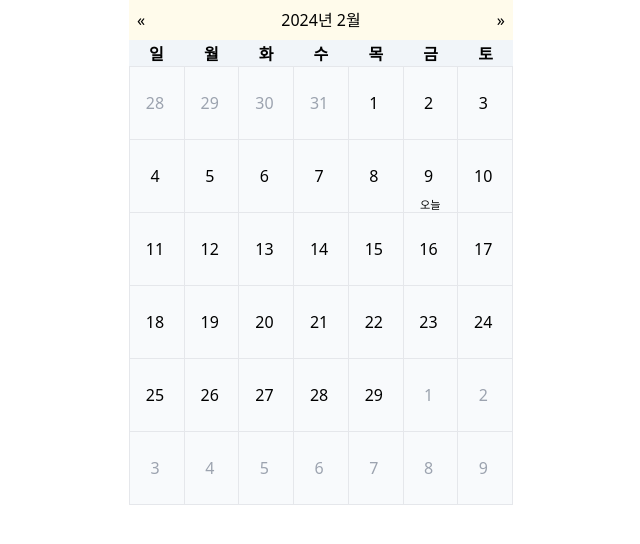
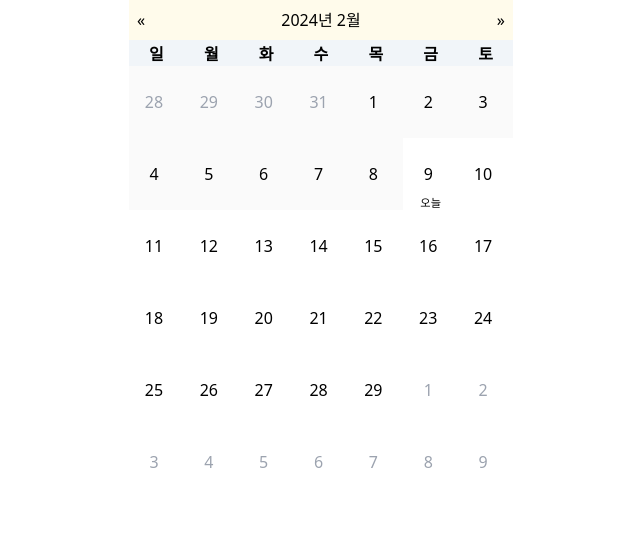
Before and after one commit to uudeok/calendeok, a React app: page / in a window 1280 px wide. Shown: the top 544 px of the page, without its empty margins (319-959 px from the left). Built offline with nearby package versions, Linux system fonts and the light colour scheme.

Commit message:
update : minDate 기능 추가

```diff
--- a/src/App.tsx
+++ b/src/App.tsx
@@ -8,6 +8,13 @@ const App = () => {
     console.log("date", date);
   };
 
-  return <Calender selected={date} onClick={handleDate} curMonthOnly={false} />;
+  return (
+    <Calender
+      selected={date}
+      onClick={handleDate}
+      curMonthOnly={false}
+      minDate={new Date()}
+    />
+  );
 };
 export default App;
--- a/src/Calendeok/DateCell.tsx
+++ b/src/Calendeok/DateCell.tsx
@@ -8,6 +8,7 @@ type DateCellType = {
   monthLabel: MONTH_LABEL_VALUES;
   curMonthOnly?: boolean;
   isToday: boolean;
+  disabled?: boolean;
 };
 
 const DateCell = ({
@@ -15,15 +16,21 @@ const DateCell = ({
   monthLabel,
   curMonthOnly,
   isToday,
+  disabled,
 }: DateCellType) => {
   const labelColor = getDateLabelColor(monthLabel);
+  const hover =
+    "rounded-full transition duration-300 ease-in-out hover:bg-regal-blue hover:text-white";
 
   return (
-    <td className="py-3 border relative">
+    <td className={`py-3 relative ${disabled && "bg-zinc-50"}`}>
       {curMonthOnly && monthLabel !== MONTH_LABEL.MONTH_CURRENT ? null : (
         <button
-          className={`w-12 h-12 flex justify-center items-center rounded-full transition duration-300 ease-in-out hover:bg-regal-blue hover:text-white text-center relative ${labelColor}`}
+          className={`w-12 h-12 flex justify-center items-center text-center relative ${
+            !disabled && hover
+          }  ${labelColor}`}
           data-name={monthLabel}
+          disabled={disabled}
         >
           {label}
         </button>
--- a/src/Calendeok/Day.tsx
+++ b/src/Calendeok/Day.tsx
@@ -3,17 +3,37 @@ import dayjs from "dayjs";
 import { MONTH_LABEL_VALUES } from "../@types";
 import { calculateMonthInfo, getSelectedMonth } from "../Util/month";
 import { MONTH_LABEL } from "../const";
+import { getExceptTimeDate } from "../Util/date";
 
 type DayProps = {
   curYear: number;
   curMonth: number;
   onClick: (date: Date) => void;
   curMonthOnly?: boolean;
+  minDate?: Date;
 };
 
 const TOTAL_DAYS = 42;
 
-const Day = ({ curYear, curMonth, onClick, curMonthOnly }: DayProps) => {
+const Day = ({
+  curYear,
+  curMonth,
+  onClick,
+  curMonthOnly,
+  minDate,
+}: DayProps) => {
+  const isPassedDate = (renderDate: Date) => {
+    if (!minDate) return;
+
+    // <--! Date 로 비교할 경우, 시간도 비교하기 때문에 날짜만 비교하기 위해 시간을 초기화해야함 !-->
+    const standardDate = getExceptTimeDate(minDate);
+
+    if (renderDate < standardDate) {
+      return false;
+    }
+    return true;
+  };
+
   const renderDate = () => {
     let cells = [];
     const { firstDay, lastDate } = calculateMonthInfo(curYear, curMonth);
@@ -36,9 +56,9 @@ const Day = ({ curYear, curMonth, onClick, curMonthOnly }: DayProps) => {
         dateCell = 1;
       }
 
-      const renderingDate = dayjs(new Date(curYear, month, dateCell)).format(
-        "YYYY-MM-DD"
-      );
+      const renderingDate = new Date(curYear, month, dateCell);
+
+      const isPassed = isPassedDate(renderingDate);
 
       const day = dayjs();
 
@@ -49,6 +69,7 @@ const Day = ({ curYear, curMonth, onClick, curMonthOnly }: DayProps) => {
           key={dateCell}
           curMonthOnly={curMonthOnly}
           isToday={day.isSame(new Date(curYear, month, dateCell), "day")}
+          disabled={!isPassed}
         />
       );
       count++;
--- a/src/Calendeok/index.tsx
+++ b/src/Calendeok/index.tsx
@@ -7,15 +7,21 @@ type CalenderType = {
   selected: Date;
   onClick: (date: Date) => void;
   curMonthOnly?: boolean;
+  minDate?: Date;
 };
 
-const Calender = ({ selected, onClick, curMonthOnly }: CalenderType) => {
+const Calender = ({
+  selected,
+  onClick,
+  curMonthOnly,
+  minDate,
+}: CalenderType) => {
   const [curYear, SetCurYear] = useState(selected.getFullYear());
   const [curMonth, setCurMonth] = useState(selected.getMonth());
 
   return (
     <>
-      <div className="flex flex-col w-96 bg-slate-50 m-auto">
+      <div className="flex flex-col w-96 m-auto">
         <MonthController
           setCurMonth={setCurMonth}
           setCurYear={SetCurYear}
@@ -28,6 +34,7 @@ const Calender = ({ selected, onClick, curMonthOnly }: CalenderType) => {
           curMonth={curMonth}
           onClick={onClick}
           curMonthOnly={curMonthOnly}
+          minDate={minDate}
         />
       </div>
     </>
--- a/src/Util/date.ts
+++ b/src/Util/date.ts
@@ -1,3 +1,4 @@
+import dayjs from "dayjs";
 import { MONTH_LABEL_VALUES } from "../@types";
 import { MONTH_LABEL } from "../const";
 
@@ -13,3 +14,7 @@ export const getDateLabelColor = (monthLabel: MONTH_LABEL_VALUES) => {
       throw new Error("dateLabel color error");
   }
 };
+
+export const getExceptTimeDate = (date: Date) => {
+  return new Date(date.setHours(0, 0, 0, 0));
+};
```
